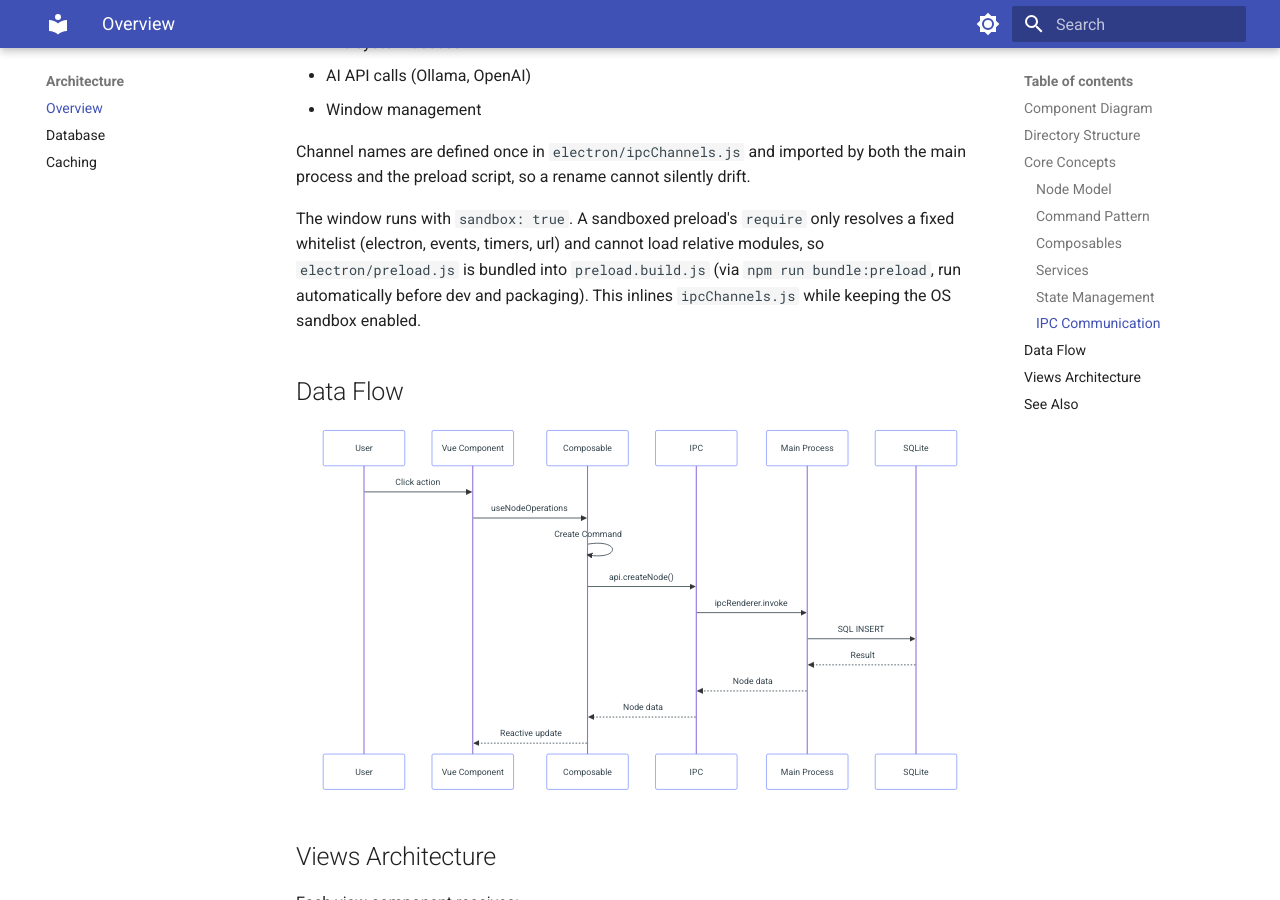
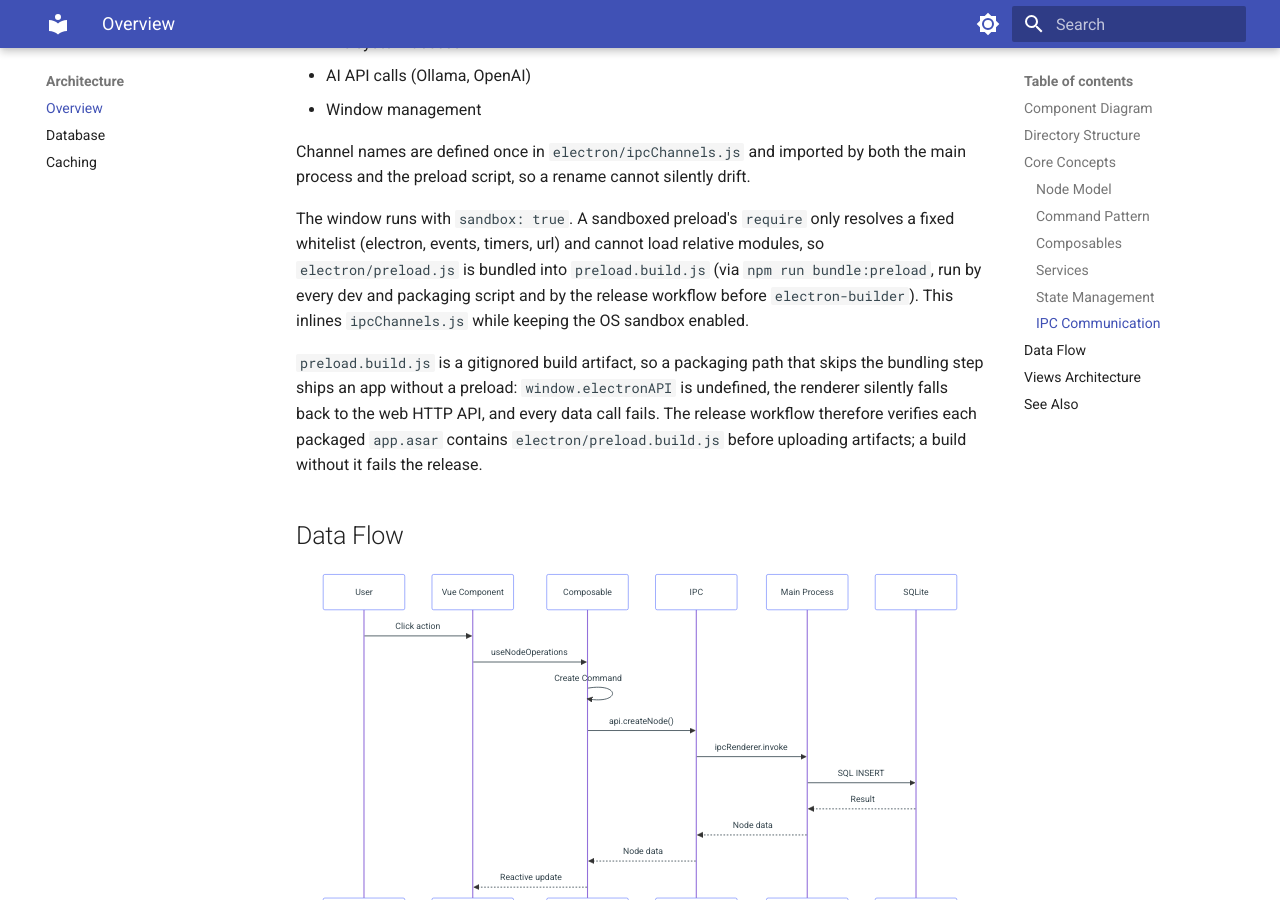
Before and after one commit to sorenwacker/graph-core, an MkDocs documentation site: the page built from docs/architecture/overview.md, in a window 1280 px wide and 900 px high, scrolled down 4238 px. Built offline with MkDocs 1.6.1 and Material for MkDocs 9.7.7, drawn with Linux system fonts in a browser that asks for light colours.

Commit message:
fix: bundle preload in CI builds and gate artifacts on it

```diff
--- a/docs/architecture/overview.md
+++ b/docs/architecture/overview.md
@@ -165,8 +165,16 @@ the main process and the preload script, so a rename cannot silently drift.
 The window runs with `sandbox: true`. A sandboxed preload's `require` only
 resolves a fixed whitelist (electron, events, timers, url) and cannot load
 relative modules, so `electron/preload.js` is bundled into `preload.build.js`
-(via `npm run bundle:preload`, run automatically before dev and packaging). This
-inlines `ipcChannels.js` while keeping the OS sandbox enabled.
+(via `npm run bundle:preload`, run by every dev and packaging script and by the
+release workflow before `electron-builder`). This inlines `ipcChannels.js`
+while keeping the OS sandbox enabled.
+
+`preload.build.js` is a gitignored build artifact, so a packaging path that
+skips the bundling step ships an app without a preload: `window.electronAPI`
+is undefined, the renderer silently falls back to the web HTTP API, and every
+data call fails. The release workflow therefore verifies each packaged
+`app.asar` contains `electron/preload.build.js` before uploading artifacts;
+a build without it fails the release.
 
 ## Data Flow
 
```
Also changed, not shown: 1 other file.
